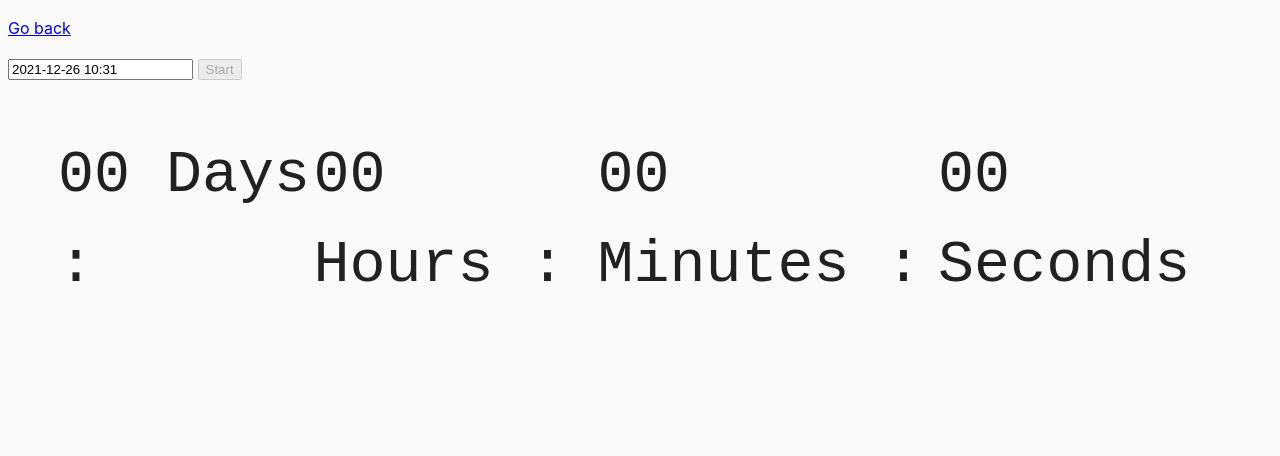
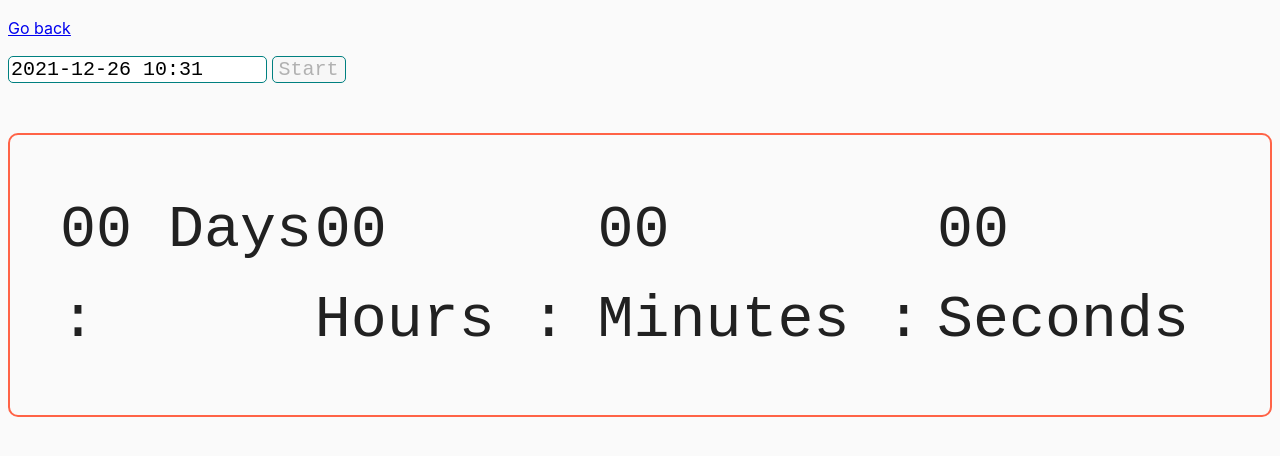
Before and after one commit to kostusta/goit-js-hw-09, a website built with Parcel: page src/02-timer.html in a window 1280 px wide. Built offline with nearby package versions, Linux system fonts and the light colour scheme.

Commit message:
Adds styles for task#2

```diff
--- a/src/css/common.css
+++ b/src/css/common.css
@@ -17,11 +17,25 @@ img {
   max-width: 100%;
 }
 
+input,
+button {
+  font-family: 'Roboto Mono', monospace;
+  font-size: 20px;
+  display: inline-block;
+  border-radius: 5px;
+  border: 1px solid teal;
+}
+
 .timer {
   font-family: 'Roboto Mono', monospace;
   font-size: 60px;
   color: #212121;
+
+  margin-top: 50px;
   padding: 50px;
+  border-radius: 10px;
+  border: 2px solid tomato;
+
   display: flex;
   justify-content: space-around;
 }
```
Also changed, not shown: src/js/02-timer.js (+6 -6 lines).
